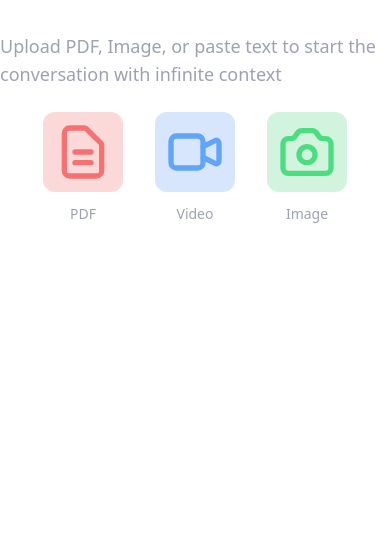
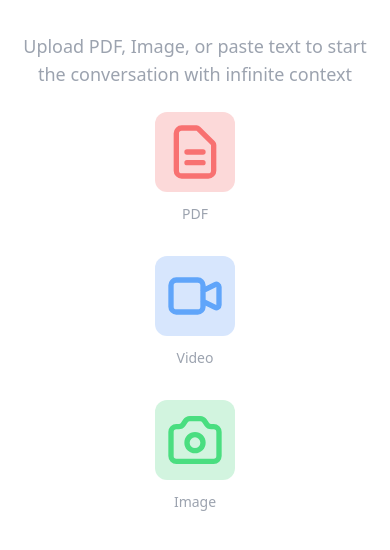
Before and after one commit to YehyunLee/genai-hack, a Next.js app in the folder infiniteContext/: page /components/mediaTypeIndicators in a window 390 px wide. Shown: the top 550 px of the page. Built offline with nearby package versions, Linux system fonts and the light colour scheme.

Commit message:
Make it responsive

```diff
--- a/infiniteContext/pages/components/mediaTypeIndicators.js
+++ b/infiniteContext/pages/components/mediaTypeIndicators.js
@@ -1,9 +1,9 @@
 const MediaTypeIndicators = () => (
   <div className="flex flex-col items-center justify-center py-8">
-      <div className="text-gray-400 text-lg mb-6">
+    <div className="text-gray-400 text-lg mb-6 text-center px-4 md:px-0">
       Upload PDF, Image, or paste text to start the conversation with infinite context
     </div>
-      <div className="flex justify-center gap-8">
+    <div className="flex flex-col md:flex-row justify-center gap-8">
       <div className="flex flex-col items-center gap-3">
         <div className="w-20 h-20 bg-red-500/20 rounded-xl flex items-center justify-center group hover:bg-red-500/30 transition-colors cursor-pointer">
           <svg className="w-16 h-16 text-red-400" fill="none" viewBox="0 0 24 24" stroke="currentColor">
```
Lines whose indentation alone changed are shown as unchanged.
